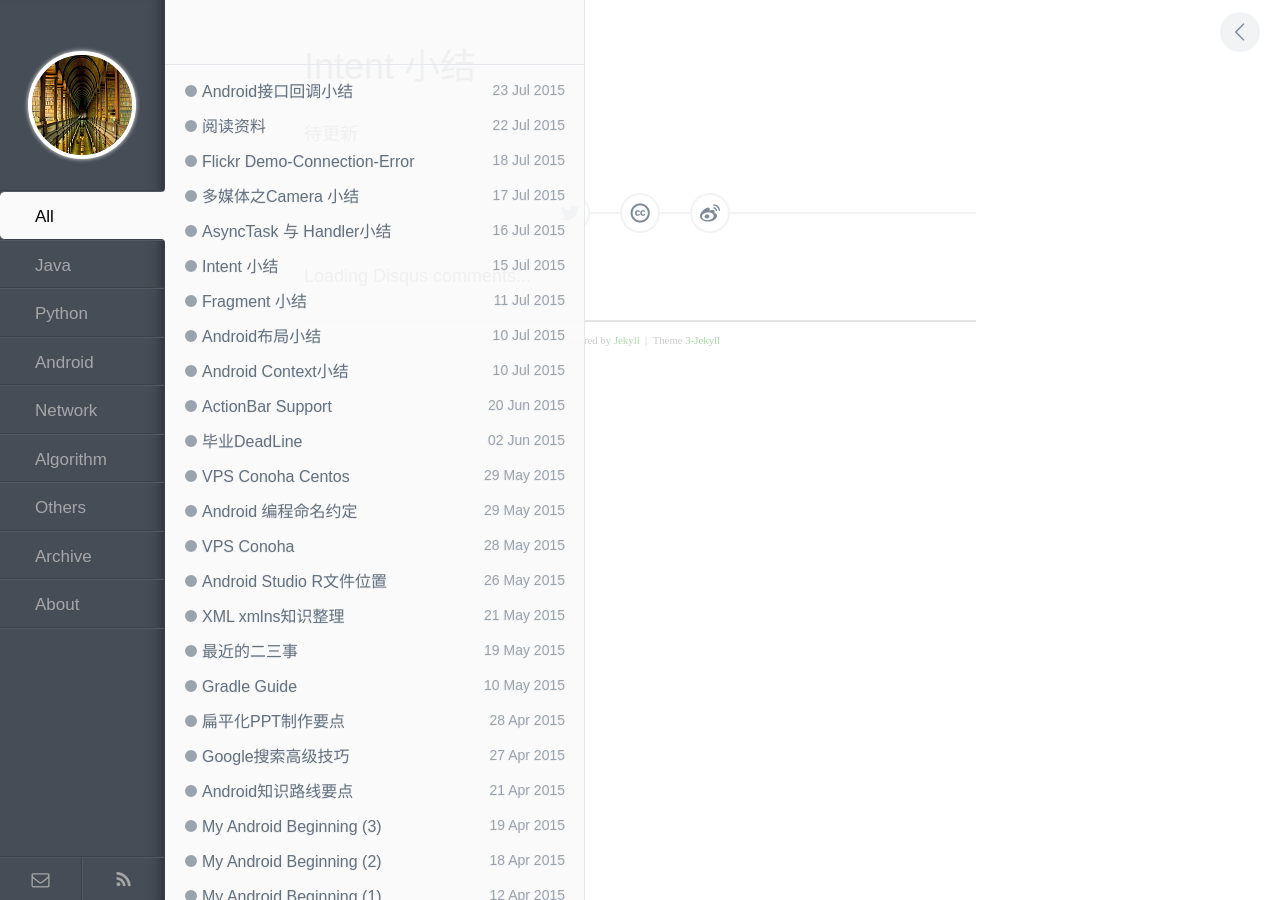
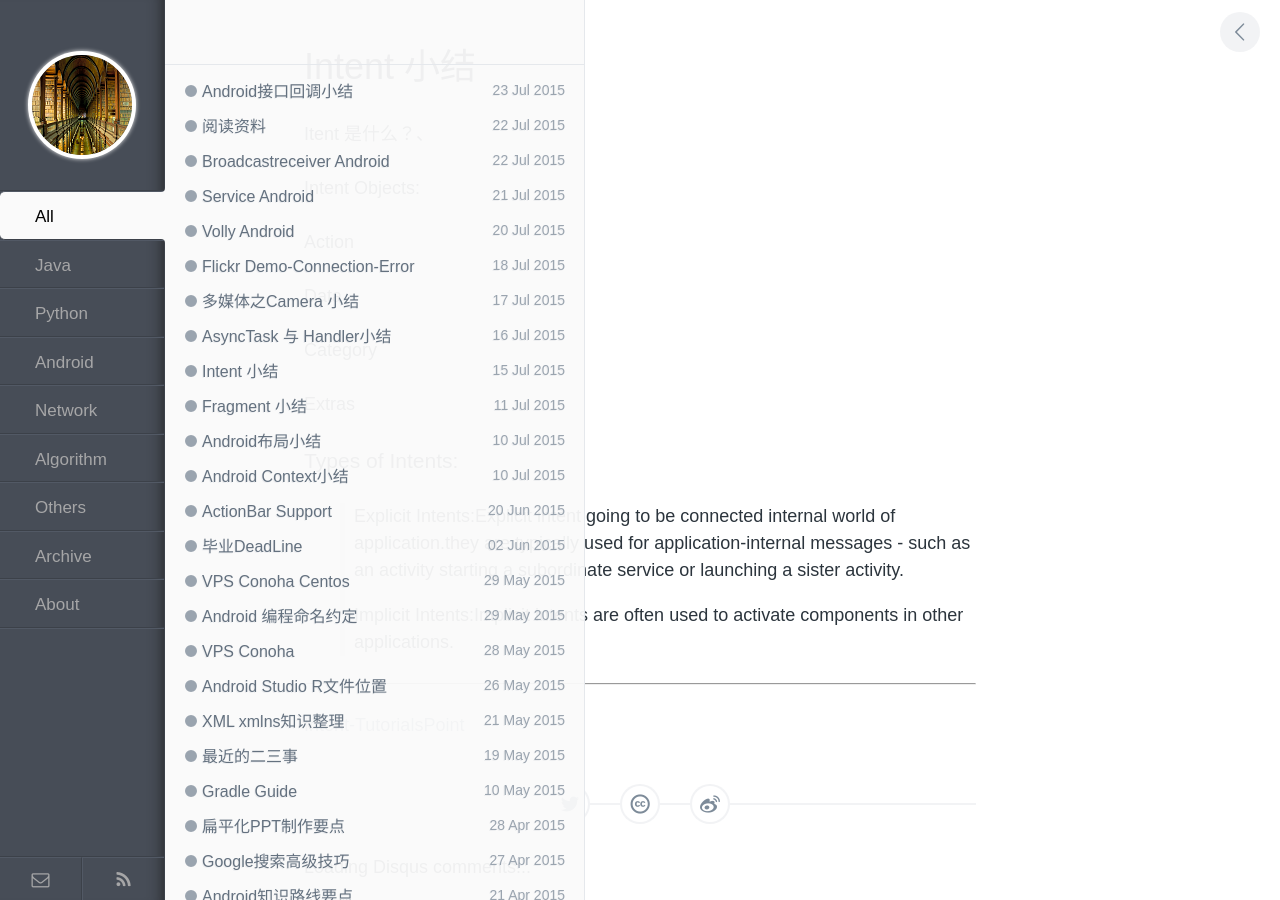
Before and after one commit to enlipan/enlipan.github.io, a Jekyll site: the page built from _posts/2015-7-15-about-intent-android.md, in a window 1280 px wide. Built offline with Jekyll 4.4.1, drawn with Linux system fonts in a browser that asks for light colours; comment, search, counter and statistics services are not loaded.

Commit message:
post 0723

```diff
--- a/_posts/2015-7-15-about-intent-android.md
+++ b/_posts/2015-7-15-about-intent-android.md
@@ -4,4 +4,30 @@ title: Intent 小结
 category: android
 ---
 
-待更新
+Itent 是什么？、
+
+>
+
+
+
+Intent Objects:
+
+Action
+
+Data
+
+Category
+
+Extras
+
+
+###Types of Intents:
+> Explicit Intents:Explicit intent going to be connected internal world of application.they are typically used for application-internal messages - such as an activity starting a subordinate service or launching a sister activity.
+>
+> Implicit Intents:Implicit intents are often used to activate components in other applications.
+
+
+
+---
+
+[Intent-TutorialsPoint ](http://www.tutorialspoint.com/android/android_intents_filters.htm  "TutorialsPoint")
--- /dev/null
+++ b/_posts/2015-7-20-volly-android.md
@@ -0,0 +1,2 @@
+Volly
+===
```
Also changed, not shown: _posts/2015-7-11-about-fragment-android.md (+11 -0 lines), _posts/2015-7-21-service-android.md (added, +58 -0 lines), _posts/2015-7-22-broadcastreceiver-android.md (added, +21 -0 lines), assets/img/20150721/service_lifecycle.png (added).
